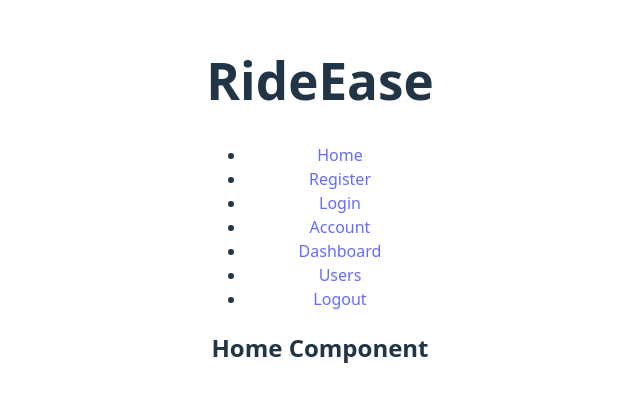
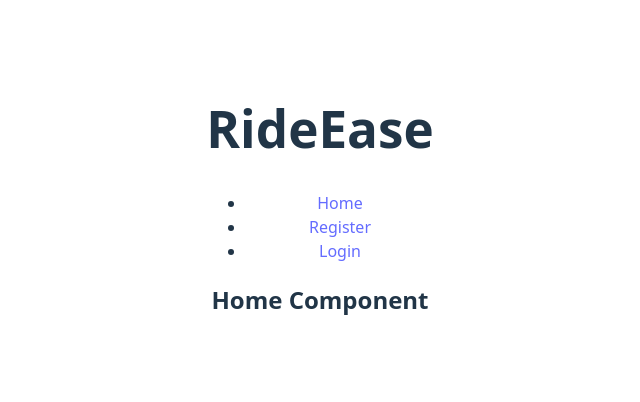
Before and after one commit to ramyashetty175/RideEase-Frontend, a React (Vite) app: page / in a window 1280 px wide. Shown: the part 198-600 px from the top of the page, without its empty margins (320-960 px from the left). Built offline with nearby package versions, Linux system fonts and the light colour scheme.

Commit message:
user Auth changes

```diff
--- a/src/App.jsx
+++ b/src/App.jsx
@@ -7,22 +7,32 @@ import Users from "./pages/UsersList";
 import Account from './pages/Account';
 import reactLogo from './assets/react.svg'
 import viteLogo from '/vite.svg'
+import { useContext } from "react";
+import UserContext from "./context/UserContext";
 import './App.css'
 
 function App() {
+  const { isLoggedIn, handleLogout } = useContext(UserContext);
+  const { user } = useContext(UserContext);
   return(
     <div>
       <h1>RideEase</h1>
       <ul>
-        <nav>
           <li><Link to="/">Home</Link></li>
-          <li><Link to="/register">Register</Link></li>
-          <li><Link to="/login">Login</Link></li>
-          <li><Link to="/account">Account</Link></li>
-          <li><Link to="/dashboard">Dashboard</Link></li>
-          <li><Link to="/users">Users</Link></li>
-          <li><Link>Logout</Link></li>
-        </nav>
+          {isLoggedIn && (
+            <>
+              <li><Link to="/dashboard">Dashboard</Link></li>
+              <li><Link to="/account">Account</Link></li>
+              { (user?.role == "admin" || user?.role == "owner") && <li><Link to="/users">Users</Link></li>}
+              <li><Link to="/" onClick={handleLogout}>Logout</Link></li>
+            </>
+          )}
+          {!isLoggedIn && (
+            <>
+              <li><Link to="/register">Register</Link></li>
+              <li><Link to="/login">Login</Link></li>
+            </>
+          )}
       </ul>
       <Routes>
         <Route path="/" element={<Home />} />
--- a/src/pages/UsersList.jsx
+++ b/src/pages/UsersList.jsx
@@ -49,7 +49,7 @@ export default function Users() {
                   <th>Username</th>
                   <th>Email</th>
                   <th>Role</th>
-                  <th>Actions</th>
+                  { (user?.role == "admin") && <th>Actions</th>}
                   </tr>
                </thead>
                <tbody>
@@ -58,6 +58,7 @@ export default function Users() {
                         <td>{ele.username}</td>
                         <td>{ele.email}</td>
                         <td>{ele.role}</td>
+                        {(user?.role == "admin") && <td>{user._id != ele._id && <button onClick={() => {handleRemove(ele._id, ele.email)}}>Remove</button>}</td>}
                       </tr>
                    ))}
                </tbody>
```
